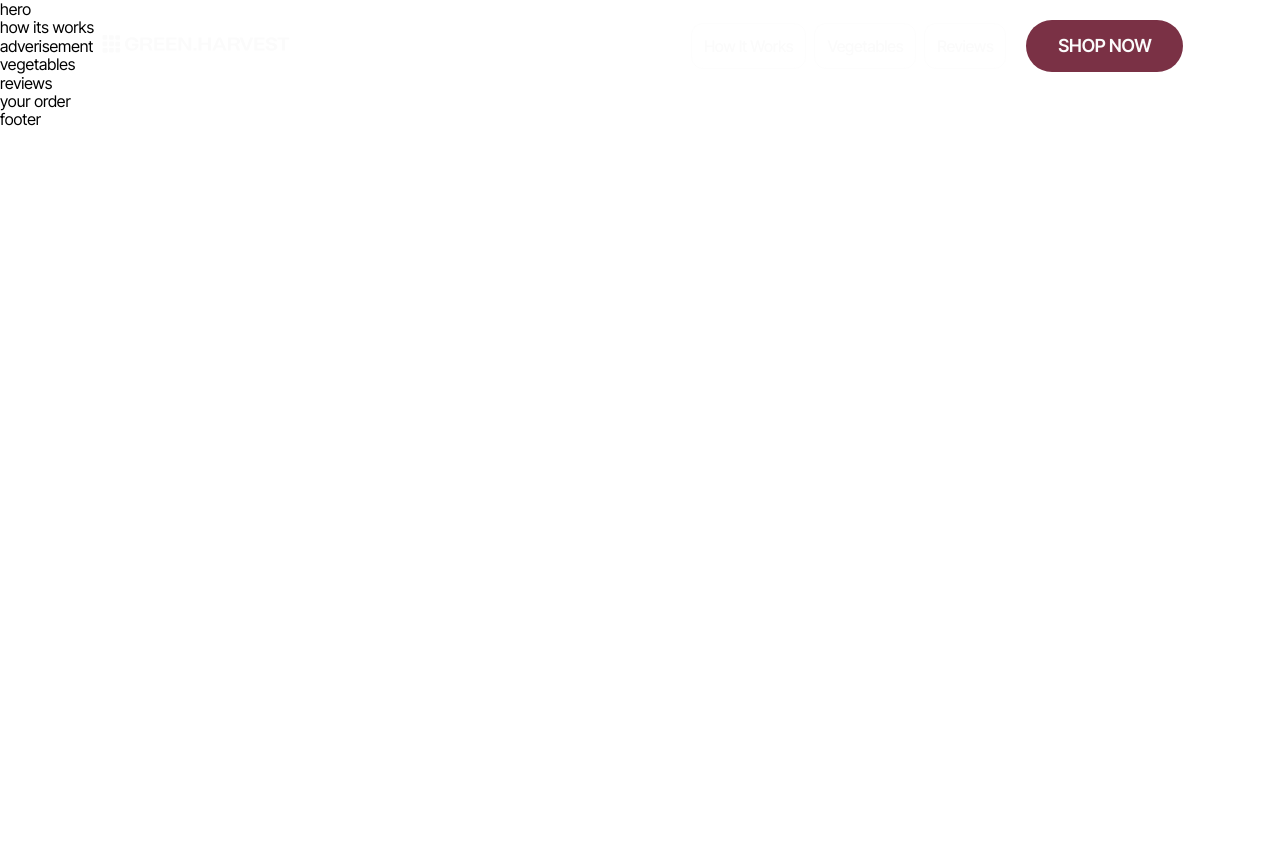
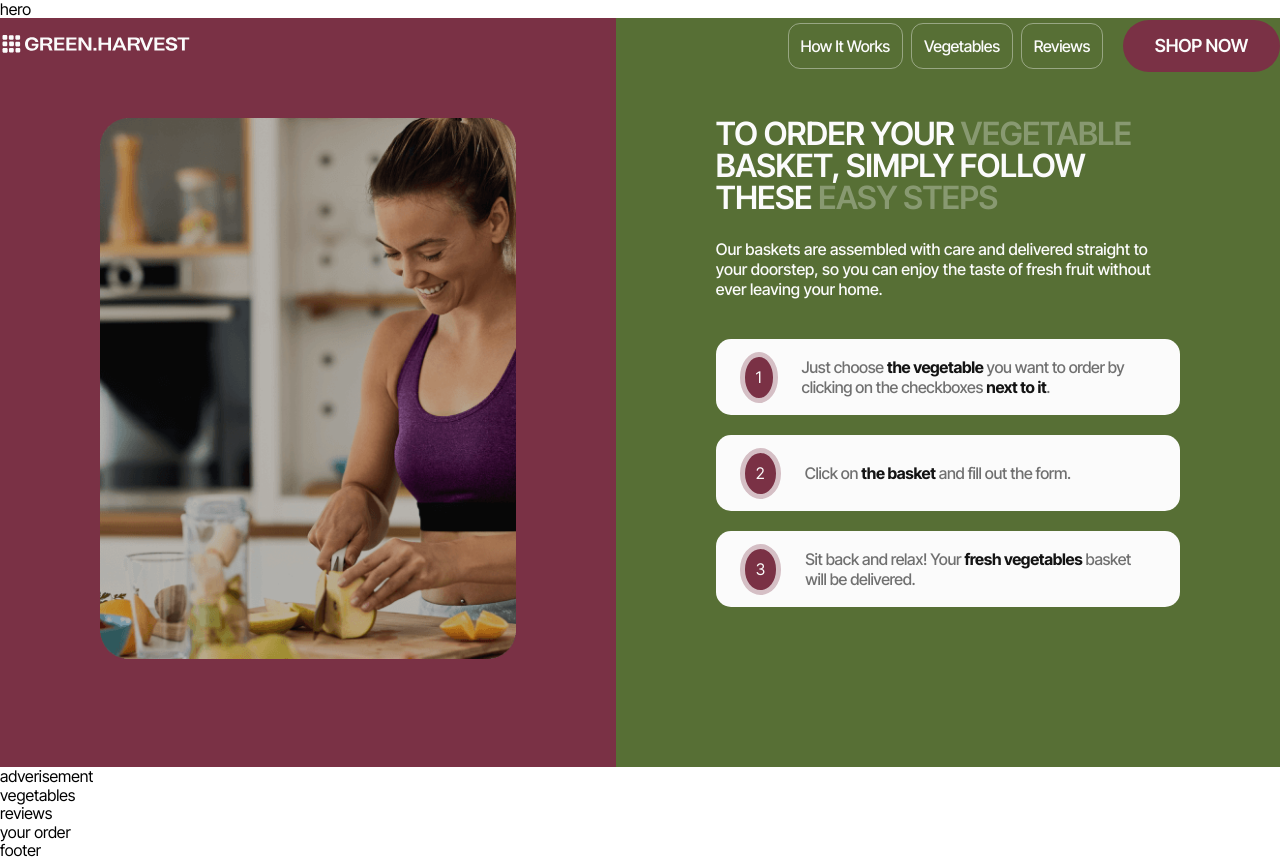
Before and after one commit to GoitStudentsWorks/html-css_112_CollyWolly9798, a website built with Vite: page src/index.html in a window 1280 px wide. Before the commit the page ends 800 px from the top, so only its background shows below. Built offline with nearby package versions, Linux system fonts and the light colour scheme.

Commit message:
how-it-works

```diff
--- a/src/css/how-it-works.css
+++ b/src/css/how-it-works.css
@@ -1 +1,152 @@
 /* how it works  */
+.container
+{
+padding: 0;
+}
+ol
+{
+counter-reset: section;
+list-style: none;
+}
+.how-it-works
+{
+    display: flex;
+    flex-direction: column;
+}
+.how-its-works
+{
+display: flex;
+align-items: center;
+}
+.how-its-works_img
+{
+/* width: 375px; */
+padding: 40px 20px;
+background-color: #7A3145;
+}
+.how-its-works-descr
+{
+/* width: 375px; */
+padding: 80px 20px;
+background-color: #576F35;
+}
+.how-it-works-text
+{
+font-size: 28px;
+font-weight: 600;
+line-height: 28px;
+letter-spacing: -0.015em;
+text-align: left;
+color: #FBFBFB;
+margin-bottom: 25px;
+}
+.vegetable
+{
+color: rgba(251, 251, 251, 0.3);
+}
+.abt-services
+{
+font-size: 14px;
+font-weight: 500;
+line-height: 18px;
+text-align: left;
+color: #FBFBFB;
+margin-bottom: 40px;
+}
+.list-descr
+{
+display: flex;
+flex-direction: column;
+row-gap: 20px;
+padding-left: 0;
+margin: 0;
+}
+.list-item
+{
+background-color: #FBFBFB;
+border-radius: 15px;
+padding: 17px 27px 17px 24px;
+display: flex;
+align-items: center;
+height: 76px;
+}
+.list-item::before
+{
+counter-increment: section;
+content: counter(section);
+margin-right: 24px;
+border-radius: 50%;
+color: #FBFBFB;
+background-color: #7A3145;
+border: 5px solid #D5BFC5;
+padding: 11px;
+text-align: center;
+}
+.p
+{
+font-size: 12px;
+font-weight: 500;
+line-height: 14px;
+letter-spacing: -0.02em;
+text-align: left;
+color: rgba(20, 20, 20, 0.6);
+}
+.spn
+{
+font-weight: 700;
+color: rgba(20, 20, 20, 1);
+}
+@media screen and (min-width: 768px)
+{
+    .how-its-works_img
+    {
+    /* width: 768px; */
+    padding: 100px 64px;
+    }
+    .how-its-works-descr
+    {
+    /* width: 769px; */
+    padding: 100px 159px;
+    }
+    .how-it-works-text
+    {
+    font-size: 32px;
+    line-height: 32px;
+    }
+    .abt-services
+    {
+    font-size: 16px;
+    line-height: 20px;
+    }
+    .p
+    {
+    font-size: 16px;
+    line-height: 20px;
+    }
+    .spn
+    {
+    font-size: 16px;
+    line-height: 20px;
+    }
+}
+@media screen and (min-width: 1280px)
+{
+    .container
+    {
+    padding: 0;
+    }
+    .how-it-works
+    {
+    flex-direction: row;
+    }
+    .how-its-works_img
+    {
+    max-width: 630px;
+    padding: 100px;
+    }
+    .how-its-works-descr
+    {
+    width: 680px;
+    padding: 100px 100px 160px;
+    }
+}
--- a/src/partials/how-it-works.html
+++ b/src/partials/how-it-works.html
@@ -1 +1,41 @@
-<section>how its works</section>
+<section class="how_its_works">
+    <div class="how-it-works container">
+
+    <div class="how-its-works_img">
+        <h2 class="visually-hidden">How it works</h2>
+        <picture>
+            <source
+            srcset="../img/how-it-works/woman-desktop.png, ../img/how-it-works/woman-desktop@2x.png"
+            width="430"
+            height="559"
+            media="(min-width: 1280px)">
+            <source
+            srcset="../img/how-it-works/woman-tablet.png, ../img/how-it-works/woman-tablet@2x.png"
+            width="640"
+            height="640"
+             media="(min-width: 768px)">
+            <source
+            srcset="../img/how-it-works/woman-mobile.png, ../img/how-it-works/woman-mobile@2x.png"
+            width="335"
+            height="450"
+            media="(max-width: 767px)">
+    <img src="../img/how-it-works/woman-desktop.png"
+    alt="woman"
+    width="430"
+    height="559"
+    >
+    </picture>
+</div>
+<div class="how-its-works-descr">
+    <h3 class="how-it-works-text">TO ORDER YOUR <span class="vegetable">VEGETABLE</span> BASKET, SIMPLY FOLLOW THESE <span class="vegetable">EASY STEPS</span></h3>
+    <p class="abt-services">Our baskets are assembled with care and delivered straight to your
+     doorstep, so you can enjoy the taste of fresh fruit without ever leaving your home.</p>
+     <ol class="list-descr">
+        <li class="list-item"><p class="p">Just choose <span class="spn"> the vegetable</span> you want to order by clicking on the checkboxes <span class="spn">next to it</span>.</p></li>
+        <li class="list-item"><p class="p">Click on <span class="spn">the basket</span> and fill out the form.</p></li>
+        <li class="list-item">
+            <p class="p">Sit back and relax! Your <span class="spn">fresh vegetables</span> basket will be delivered.</p></li>
+     </ol>
+</div>
+</div>
+</section>
```
